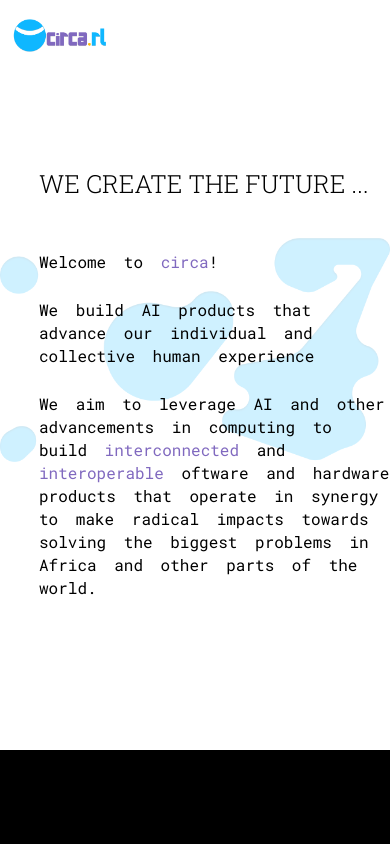
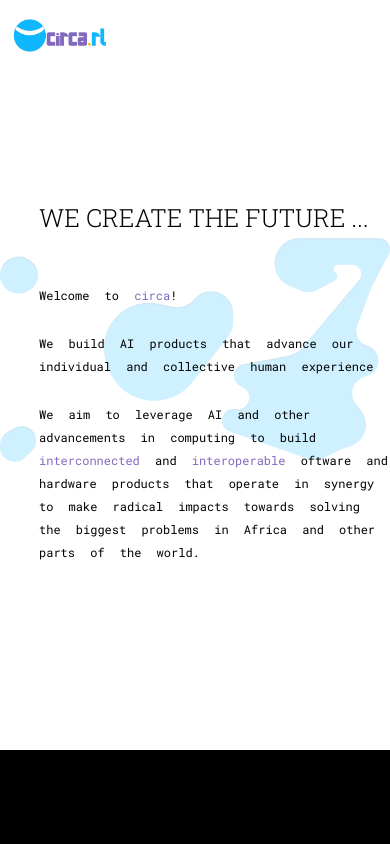
Before and after one commit to micky-4u/Circa-Website, a React (Create React App) app: page / in a window 390 px wide. Shown: the top 844 px of the page. Built offline with nearby package versions, Linux system fonts and the light colour scheme; some icons are missing.

Commit message:
fixing mobile version on explore

```diff
--- a/src/assets/css/index.css
+++ b/src/assets/css/index.css
@@ -296,7 +296,7 @@ body{
     }
     .home .content p, .projects .content p{
         width: 100%;
-        font-size: 16px;
+        font-size: 12px;
     }
     .home .content h1, .projects .content h1{
         font-size: 25px;
--- a/src/pages/explore.js
+++ b/src/pages/explore.js
@@ -15,7 +15,6 @@ function Explore() {
         <div className='content'>
             <h2>Utilizing AI to connect businesses with other businesses and consumers.</h2>
 
-            <p>Utilizing AI to connect businesses with other businesses and consumers.</p>
             <p>70% of businesses around the world cannot afford to operate online due to high costs and the need for technical expertise.</p>
             <p>Say hello to the e-qual Enterprise Distribution Software.</p>
             <p>Available on the Web and on Mobile.
```
